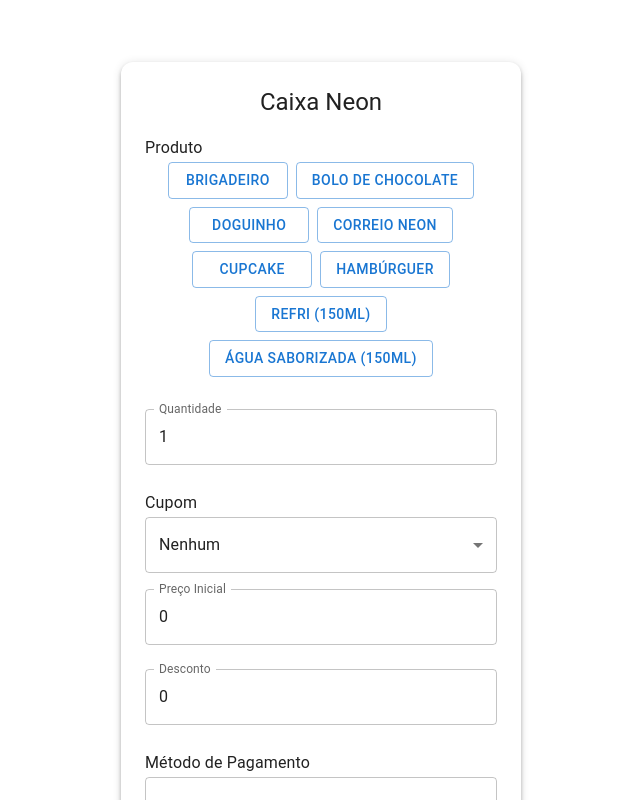
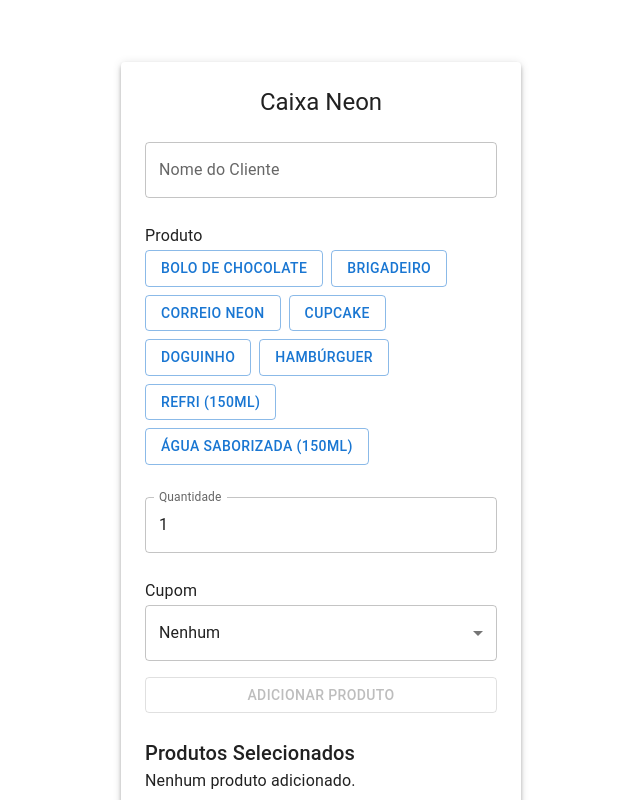
Before and after one commit to loudornelles/caixa-neon, a React (Create React App) app in the folder caixa-app/: page / in a window 1280 px wide. Shown: the top 800 px of the page, without its empty margins (319-959 px from the left). Built offline with nearby package versions, Linux system fonts and the light colour scheme.

Commit message:
design updates

```diff
--- a/caixa-app/public/index.html
+++ b/caixa-app/public/index.html
@@ -24,7 +24,7 @@
       work correctly both with client-side routing and a non-root public URL.
       Learn how to configure a non-root public URL by running `npm run build`.
     -->
-    <title>React App</title>
+    <title>Caixa Neon</title>
   </head>
   <body>
     <noscript>You need to enable JavaScript to run this app.</noscript>
--- a/caixa-app/src/App.js
+++ b/caixa-app/src/App.js
@@ -4,7 +4,11 @@ function App() {
   return (
     <div
       className="App"
-      style={{ padding: 30, maxWidth: 400, margin: "0 auto" }}
+      style={{
+        padding: 30,
+        maxWidth: 400,
+        margin: "0 auto",
+      }}
     >
       <CaixaForm />
     </div>
--- a/caixa-app/src/CaixaForm.js
+++ b/caixa-app/src/CaixaForm.js
@@ -1,4 +1,4 @@
-import React, { useState, useEffect } from "react";
+import React, { useState } from "react";
 import {
   Box,
   Button,
@@ -10,98 +10,108 @@ import {
 } from "@mui/material";
 
 export default function CaixaForm() {
-  const [form, setForm] = useState({
+  const [cliente, setCliente] = useState("");
+  const [produtoAtual, setProdutoAtual] = useState({
     produto: "",
-    precoInicial: 0,
+    quantidade: 1,
+    precoUnitario: 0,
     cupom: "",
     desconto: 0,
-    precoFinal: 0,
-    metodo: "",
-    pagamento: 0,
-    troco: 0,
-    quantidade: 1,
   });
 
-  useEffect(() => {
-    const precoFinal = form.precoInicial * form.quantidade - form.desconto;
+  const [itens, setItens] = useState([]);
+  const [metodo, setMetodo] = useState("");
+  const [pagamento, setPagamento] = useState(0);
 
-    const troco = form.metodo === "Dinheiro" ? form.pagamento - precoFinal : 0;
-
-    setForm((prev) => ({
+  const handleProdutoChange = (e) => {
+    const { name, value } = e.target;
+    setProdutoAtual((prev) => ({
       ...prev,
-      precoFinal,
-      troco,
-    }));
-  }, [
-    form.precoInicial,
-    form.desconto,
-    form.pagamento,
-    form.metodo,
-    form.quantidade,
-  ]);
-
-  const handleChange = (e) => {
-    const { name, value } = e.target;
-    setForm((prev) => ({
-      ...prev,
-      [name]: [
-        "precoInicial",
-        "desconto",
-        "precoFinal",
-        "pagamento",
-        "troco",
-        "quantidade",
-      ].includes(name)
+      [name]: ["quantidade", "precoUnitario", "desconto"].includes(name)
         ? parseFloat(value || 0)
         : value,
     }));
   };
 
-  // const calcularFinal = () => {
-  //   const precoFinal = form.precoInicial - form.desconto;
-  //   const troco = form.pagamento - precoFinal;
-  //   setForm((prev) => ({
-  //     ...prev,
-  //     precoFinal,
-  //     troco,
-  //   }));
-  // };
+  const aplicarCupom = () => {
+    let desconto = 0;
+    if (produtoAtual.cupom === "10%") {
+      desconto = produtoAtual.precoUnitario * 0.1;
+    } else if (produtoAtual.cupom === "2 por 1") {
+      desconto = produtoAtual.precoUnitario;
+    }
+    setProdutoAtual((prev) => ({ ...prev, desconto }));
+  };
+
+  const adicionarProduto = () => {
+    if (!produtoAtual.produto || produtoAtual.quantidade < 1) return;
+
+    const precoTotal =
+      produtoAtual.precoUnitario * produtoAtual.quantidade -
+      produtoAtual.desconto;
+
+    const novoItem = {
+      ...produtoAtual,
+      precoTotal,
+    };
+
+    setItens((prev) => [...prev, novoItem]);
+
+    setProdutoAtual({
+      produto: "",
+      quantidade: 1,
+      precoUnitario: 0,
+      cupom: "",
+      desconto: 0,
+    });
+  };
+
+  const precoFinal = itens.reduce((acc, item) => acc + item.precoTotal, 0);
+  const troco = metodo === "Dinheiro" ? pagamento - precoFinal : 0;
+
+  const removerItem = (index) => {
+    setItens((prev) => prev.filter((_, i) => i !== index));
+  };
+
+  const gerarPedidoId = () => {
+    const nomeFormatado = cliente.trim().toLowerCase().replace(/\s+/g, "-");
+    const sufixo = Math.floor(Math.random() * 1000);
+    return `N-${nomeFormatado}-${sufixo}`;
+  };
 
   const enviarVenda = async () => {
-    const idGerado = `NEON-${Date.now()}`;
     const baseUrl =
       "https://script.google.com/macros/s/AKfycbwy0Lezl06IR-nRrsW-WR6LmapA5YEmawhcL1j5Ci4PKyjjbHoqruIyZC7m5EyJZ5-M/exec";
 
+    const pedidoId = gerarPedidoId();
+    try {
+      for (const item of itens) {
+        for (let i = 0; i < item.quantidade; i++) {
           const params = new URLSearchParams({
-      id: idGerado,
-      produto: form.produto,
-      quantidade: form.quantidade.toString(),
-      precoInicial: form.precoInicial.toString(),
-      cupom: form.cupom,
-      desconto: form.desconto.toString(),
-      precoFinal: form.precoFinal.toString(),
-      metodo: form.metodo,
-      pagamento: form.pagamento.toString(),
-      troco: form.troco.toString(),
+            id: pedidoId,
+            cliente,
+            produto: item.produto,
+            quantidade: "1",
+            precoInicial: item.precoUnitario.toString(),
+            cupom: item.cupom,
+            desconto: (item.desconto / item.quantidade).toFixed(2),
+            precoFinal: (item.precoTotal / item.quantidade).toFixed(2),
+            metodo,
+            pagamento:
+              metodo === "Dinheiro" ? (pagamento / precoFinal).toFixed(2) : "0",
+            troco:
+              metodo === "Dinheiro" ? (troco / precoFinal).toFixed(2) : "0",
           });
 
-    try {
-      const res = await fetch(`${baseUrl}?${params.toString()}`);
-      const text = await res.text();
+          await fetch(`${baseUrl}?${params.toString()}`);
+        }
+      }
+
       alert("✅ Venda registrada com sucesso!");
-      console.log(text);
-
-      setForm({
-        produto: "",
-        quantidade: 1,
-        precoInicial: 0,
-        cupom: "",
-        desconto: 0,
-        precoFinal: 0,
-        metodo: "",
-        pagamento: 0,
-        troco: 0,
-      });
+      setItens([]);
+      setMetodo("");
+      setPagamento(0);
+      setCliente("");
     } catch (error) {
       alert("❌ Erro ao enviar a venda.");
       console.error(error);
@@ -112,69 +122,53 @@ export default function CaixaForm() {
     <Box
       component={Paper}
       elevation={4}
-      sx={{
-        maxWidth: 400,
-        mx: "auto",
-        mt: 4,
-        p: 3,
-        borderRadius: 3,
-      }}
+      sx={{ maxWidth: 500, mx: "auto", mt: 4, p: 3 }}
     >
       <Typography variant="h5" align="center" gutterBottom>
         Caixa Neon
       </Typography>
 
+      <TextField
+        label="Nome do Cliente"
+        value={cliente}
+        onChange={(e) => setCliente(e.target.value)}
+        fullWidth
+        margin="normal"
+      />
+
+      {/* Seletor de Produto */}
       <Typography variant="subtitle1" sx={{ mt: 2 }}>
         Produto
       </Typography>
-      <Box
-        sx={{
-          display: "flex",
-          flexWrap: "wrap",
-          gap: 1,
-          justifyContent: "center",
-          mb: 2,
-        }}
-      >
+      <Box sx={{ display: "flex", flexWrap: "wrap", gap: 1, mb: 2 }}>
         {[
+          "Bolo de Chocolate",
           "Brigadeiro",
-          "Bolo de Chocolate",
-          "Doguinho",
           "Correio Neon",
           "Cupcake",
+          "Doguinho",
           "Hambúrguer",
           "Refri (150ml)",
           "Água Saborizada (150ml)",
-        ].map((produto) => (
+        ].map((nome) => (
           <Button
-            key={produto}
-            variant={form.produto === produto ? "contained" : "outlined"}
+            key={nome}
+            variant={produtoAtual.produto === nome ? "contained" : "outlined"}
             onClick={async () => {
-              try {
               const res = await fetch(
                 `https://script.google.com/macros/s/AKfycbwy0Lezl06IR-nRrsW-WR6LmapA5YEmawhcL1j5Ci4PKyjjbHoqruIyZC7m5EyJZ5-M/exec?produto=${encodeURIComponent(
-                    produto
+                  nome
                 )}`
               );
               const data = await res.json();
-
-                setForm((prev) => ({
+              setProdutoAtual((prev) => ({
                 ...prev,
-                  produto,
-                  precoInicial: parseFloat(data.preco || 0),
-                  desconto: 0,
-                  precoFinal: 0,
-                  troco: 0,
-                  cupom: "",
+                produto: nome,
+                precoUnitario: parseFloat(data.preco || 0),
               }));
-              } catch (error) {
-                alert("Erro ao buscar o preço.");
-                console.error(error);
-              }
             }}
-            sx={{ minWidth: 120 }}
           >
-            {produto}
+            {nome}
           </Button>
         ))}
       </Box>
@@ -183,11 +177,11 @@ export default function CaixaForm() {
         label="Quantidade"
         name="quantidade"
         type="number"
-        value={form.quantidade}
-        onChange={handleChange}
+        value={produtoAtual.quantidade}
+        onChange={handleProdutoChange}
         fullWidth
         margin="normal"
-        input={{ min: 1 }}
+        inputProps={{ min: 1 }}
       />
 
       <Typography variant="subtitle1" sx={{ mt: 2 }}>
@@ -196,23 +190,11 @@ export default function CaixaForm() {
       <Select
         fullWidth
         name="cupom"
-        value={form.cupom}
+        value={produtoAtual.cupom}
         onChange={(e) => {
-          const cupom = e.target.value;
-          let desconto = 0;
-
-          if (cupom === "10%") {
-            desconto = form.precoInicial * 0.1;
-          } else if (cupom === "2 por 1") {
-            desconto = form.precoInicial * 0.5;
-          }
-
-          setForm((prev) => ({
-            ...prev,
-            cupom,
-            desconto,
-          }));
+          setProdutoAtual((prev) => ({ ...prev, cupom: e.target.value }));
         }}
+        onBlur={aplicarCupom}
         displayEmpty
       >
         <MenuItem value="">Nenhum</MenuItem>
@@ -220,34 +202,51 @@ export default function CaixaForm() {
         <MenuItem value="10%">10%</MenuItem>
       </Select>
 
-      <TextField
-        label="Preço Inicial"
-        name="precoInicial"
-        type="text"
-        value={form.precoInicial}
+      <Button
+        variant="outlined"
         fullWidth
-        margin="normal"
-        Input={{ readOnly: true }}
-      />
+        sx={{ mt: 2 }}
+        onClick={adicionarProduto}
+        disabled={!produtoAtual.produto || produtoAtual.quantidade < 1}
+      >
+        Adicionar Produto
+      </Button>
 
-      <TextField
-        label="Desconto"
-        name="desconto"
-        type="text"
-        value={form.desconto}
-        fullWidth
-        margin="normal"
-        Input={{ readOnly: true }}
-      />
+      <Typography variant="h6" sx={{ mt: 3 }}>
+        Produtos Selecionados
+      </Typography>
+      {itens.length === 0 && (
+        <Typography>Nenhum produto adicionado.</Typography>
+      )}
+      {itens.map((item, i) => (
+        <Box
+          key={i}
+          sx={{
+            my: 1,
+            display: "flex",
+            justifyContent: "space-between",
+            alignItems: "center",
+          }}
+        >
+          <Typography variant="body2">
+            {item.quantidade}x {item.produto} - R$
+            {item.precoUnitario.toFixed(2)}{" "}
+            {item.cupom &&
+              `(Cupom: ${item.cupom}, Desc: R$${item.desconto.toFixed(2)})`}
+          </Typography>
+          <Button color="error" size="small" onClick={() => removerItem(i)}>
+            Remover
+          </Button>
+        </Box>
+      ))}
 
-      <Typography variant="subtitle1" sx={{ mt: 2 }}>
+      <Typography variant="subtitle1" sx={{ mt: 3 }}>
         Método de Pagamento
       </Typography>
       <Select
         fullWidth
-        name="metodo"
-        value={form.metodo}
-        onChange={handleChange}
+        value={metodo}
+        onChange={(e) => setMetodo(e.target.value)}
       >
         <MenuItem value="PIX">PIX</MenuItem>
         <MenuItem value="Dinheiro">Dinheiro</MenuItem>
@@ -255,33 +254,25 @@ export default function CaixaForm() {
         <MenuItem value="Débito">Débito</MenuItem>
       </Select>
 
-      {form.metodo === "Dinheiro" && (
+      {metodo === "Dinheiro" && (
         <TextField
           label="Pagamento"
-          name="pagamento"
           type="number"
-          value={form.pagamento}
-          onChange={handleChange}
+          value={pagamento}
+          onChange={(e) => setPagamento(parseFloat(e.target.value || 0))}
           fullWidth
           margin="normal"
         />
       )}
 
-      {/* <Button
-        variant="outlined"
-        fullWidth
-        onClick={calcularFinal}
-        sx={{ mt: 2 }}
-      >
-        Calcular Final
-      </Button> */}
-
       <Typography sx={{ mt: 2 }}>
-        <strong>💰 Preço Final:</strong> R$ {form.precoFinal.toFixed(2)}
+        <strong>💰 Preço Final:</strong> R$ {precoFinal.toFixed(2)}
       </Typography>
+      {metodo === "Dinheiro" && (
         <Typography>
-        <strong>💵 Troco:</strong> R$ {form.troco.toFixed(2)}
+          <strong>💵 Troco:</strong> R$ {troco.toFixed(2)}
         </Typography>
+      )}
 
       <Button
         variant="contained"
@@ -289,9 +280,19 @@ export default function CaixaForm() {
         fullWidth
         sx={{ mt: 2 }}
         onClick={enviarVenda}
+        disabled={itens.length === 0 || !metodo || !cliente.trim()}
       >
         Enviar Venda
       </Button>
+      <Box
+        sx={{ mt: 2, textAlign: "center", fontStyle: "italic" }}
+        color="text.secondary"
+      >
+        * Hambúrguer e Cupcake não aceitam "2 por 1". ** Os cupons não são
+        cumulativos. *** Lembre que o cupom "2 por 1" requer no mínimos 2 itens
+        do mesmo produto. **** Se o valor do produto for 9999, o produto está
+        indisponível!
+      </Box>
     </Box>
   );
 }
```
Also changed, not shown: 1 other file (tests, documents, lock files or other folders). Lines whose indentation alone changed are shown as unchanged.
